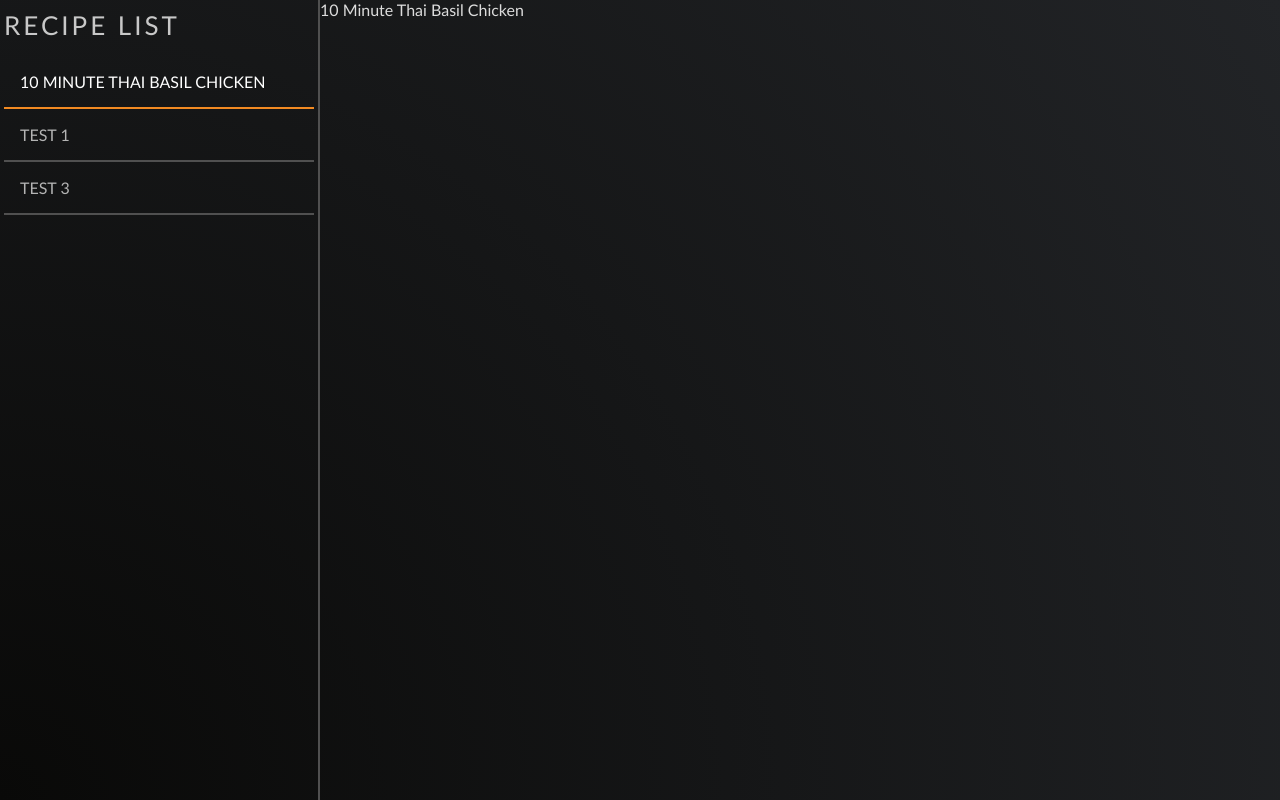
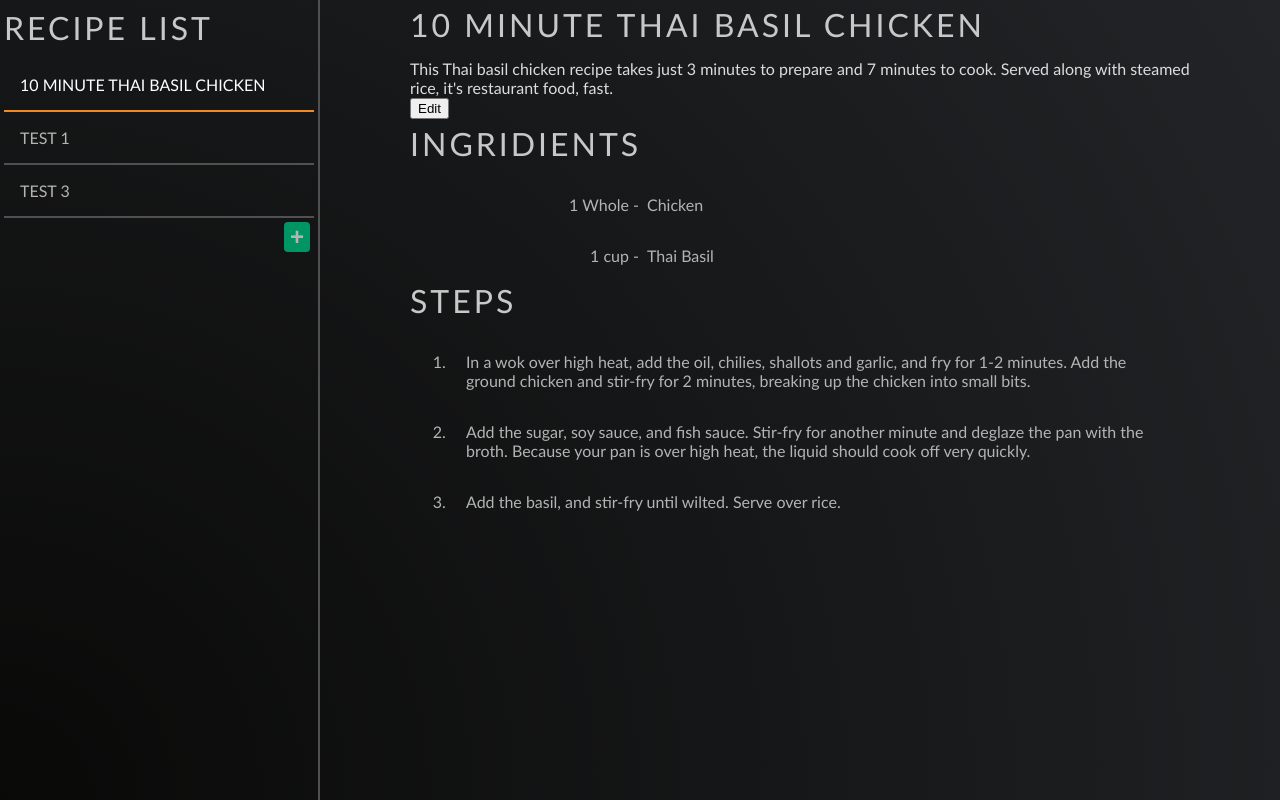
Before and after one commit to MwesterlundDev/recipe-box, a React (Create React App) app: page / in a window 1280 px wide. Both pictures are taken after a click on the element "10 MINUTE THAI BASIL CHICKEN". Built offline with nearby package versions, Linux system fonts and the light colour scheme; the HTML template or start-up script is replaced by a standard one.

Commit message:
add ingridients and steps to viewer, add new form start

```diff
--- a/src/App.js
+++ b/src/App.js
@@ -5,6 +5,9 @@ import Viewer from "./Viewer"
 
 class App extends Component {
 
+
+    // a couple things to add...
+    // maybe add a grouping for a recipe ingridients and steps
     state = {
         recipes: [
             {
@@ -14,11 +17,11 @@ class App extends Component {
                 ingridients: [
                     {
                         size: "1 Whole",
-                        ingrident: "Chicken"
+                        ingridient: "Chicken"
                     },
                     {
                         size: "1 cup",
-                        ingrident: "Thai Basil"
+                        ingridient: "Thai Basil"
                     }
                 ],
                 steps: [
@@ -34,11 +37,11 @@ class App extends Component {
                 ingridients: [
                     {
                         size: "1 Whole",
-                        ingrident: "Chicken"
+                        ingridient: "Chicken"
                     },
                     {
                         size: "1 cup",
-                        ingrident: "Thai Basil"
+                        ingridient: "Thai Basil"
                     }
                 ],
                 steps: [
@@ -55,19 +58,19 @@ class App extends Component {
                 ingridients: [
                     {
                         size: "1 Whole",
-                        ingrident: "Chicken"
+                        ingridient: "Chicken"
                     },
                     {
                         size: "1 cup",
-                        ingrident: "Thai Basil"
+                        ingridient: "Thai Basil"
                     },
                     {
                         size: "1 clove",
-                        ingrident: "Thing 1"
+                        ingridient: "Thing 1"
                     },
                     {
                         size: "1 teaspoon",
-                        ingrident: "Awesome Sauce"
+                        ingridient: "Awesome Sauce"
                     }
                 ],
                 steps: [
@@ -81,6 +84,7 @@ class App extends Component {
             }
         ],
         selectedRecipe: null,
+        isAddNew: false,
     }
 
     handleSelect = recipe => {
@@ -99,12 +103,26 @@ class App extends Component {
 
     }
 
+    addNew = () => {
+
+        if (!this.state.isAddNew) {
+            console.log("App.addNew")
+            const isAddNew = true;
+            this.setState({isAddNew})
+        }
+    }
+
     render() {
-        const { recipes, selectedRecipe } = this.state // the { property } gets the thing with that property
+        const { recipes, selectedRecipe, isAddNew } = this.state // the { property } gets the thing with that property
         return (
             <div className="container">
-                <RecipeList recipes={recipes} selectedRecipe={selectedRecipe} handleSelect={this.handleSelect}/>
-                <Viewer selectedRecipe={selectedRecipe}/>
+                <RecipeList
+                    recipes={recipes}
+                    selectedRecipe={selectedRecipe}
+                    handleSelect={this.handleSelect}
+                    isAddNew={isAddNew}
+                    addNew={this.addNew}/>
+                <Viewer selectedRecipe={selectedRecipe} isAddNew={isAddNew}/>
             </div>
         )
 
--- /dev/null
+++ b/src/IngredientList.js
@@ -0,0 +1,37 @@
+import React, { Component } from 'react'
+
+const RecipeIngridientRows = props => {
+
+    const rows = props.ingridients.map((ing, index) => {
+
+        return (
+            <li key={"recipe-ingridient-row-" + index} className="recipe-ingridient-row" title={ing.ingridient}>
+                <div className="recipe-ingridient-row-size">{ing.size} - </div>
+                <div className="recipe-ingridient-row-ingridient">{ing.ingridient}</div>
+            </li>
+        )
+    })
+
+    return rows
+
+}
+
+class RecipeIngridientList extends Component {
+
+
+    render() {
+        const { ingridients } = this.props
+
+        return (
+            <div id="recipe-ingridients">
+                <div className="recipe-title">Ingridients</div>
+                <ul>
+                    <RecipeIngridientRows ingridients={ingridients} />
+                </ul>
+            </div>
+        )
+    }
+
+}
+
+export default RecipeIngridientList
--- /dev/null
+++ b/src/RecipeEditForm.js
@@ -0,0 +1,77 @@
+import React, { Component } from 'react'
+
+const Header = props => {
+    const { title, description, save, cancel, handleChange } = props
+
+    return (
+        <div className="recipe-viewer-header">
+            <div className="recipe-form-row">
+                <div className="recipe-form-row-label">Title: </div>
+                <input type="text" name="title" value={title} placeholder="Enter Title" className="recipe-form-text-input" onChange={handleChange} />
+            </div>
+            <div className="recipe-form-row">
+                <div className="recipe-form-row-label">Description: </div>
+                <textarea rows="5" name="description" value={description} placeholder="Enter Description" className="recipe-form-text-area" onChange={handleChange}/>
+            </div>
+            <div className="recipe-vewier-controls">
+                <input type="button" value="Save" className="recipe-save-button" onClick={save} />
+                <input type="button" value="Cancel" className="recipe-cancel-button" onClick={cancel} />
+            </div>
+        </div>
+    )
+}
+
+class RecipeEditForm extends Component {
+
+    constructor(props) {
+        super(props)
+
+        console.log("RecipeEditForm.constructor.props", props)
+
+        this.initialState = {
+            title: '',
+            description: '',
+            ingridients: [],
+            steps: []
+        }
+
+        // this.onSave = props.onSave();
+        // this.onCancel = props.onCancel();
+
+        this.state = this.initialState
+    }
+
+    save = () => {
+        console.log("SAVE THIS: ", this.state)
+    }
+
+    cancel = () => {
+        console.log("CANCEL THIS: ", this.state)
+    }
+
+    handleChange = event => {
+        const { name, value } = event.target
+
+        this.setState({
+            [name]: value,
+        })
+    }
+
+    render() {
+        const { title, description, ingridients, steps } = this.state
+
+        return (
+            <form className="recipe-viewer-form">
+                <div className="recipe-title">Add New Recipe</div>
+                <Header title={title}
+                    description={description}
+                    save={this.save}
+                    cancel={this.cancel}
+                    handleChange={this.handleChange}/>
+            </form>
+        )
+    }
+
+}
+
+export default RecipeEditForm
--- a/src/RecipeList.js
+++ b/src/RecipeList.js
@@ -7,7 +7,7 @@ const RecipeRows = props => {
             selected = (props.selectedRecipe.id && recipe.id === props.selectedRecipe.id) ? "selected" : ""
         }
         return (
-            <div className={"recipe-list-row "  + selected} title={recipe.description} onClick={() => props.handleSelect(recipe)}>
+            <div key={"recipe-row-" + index} className={"recipe-list-row "  + selected} title={recipe.description} onClick={() => props.handleSelect(recipe)}>
                 {recipe.title}
             </div>
         )
@@ -16,14 +16,25 @@ const RecipeRows = props => {
     return rows;
 }
 
+const RecipeListControls = props => {
+    return (
+        <div id="recipe-list-controls">
+            <input type="button" className="add-button" value="+" onClick={() => props.addNew()}/>
+        </div>
+    )
+}
+
 class RecipeList extends Component {
 
     render() {
-        const { recipes, selectedRecipe, handleSelect } = this.props;
+        const { recipes, selectedRecipe, handleSelect, isAddNew, addNew } = this.props;
         return (
             <div className="recipe-list">
                 <div className="recipe-list-header">Recipe List</div>
-                <RecipeRows recipes={recipes} selectedRecipe={selectedRecipe} handleSelect={handleSelect} />
+                <div id="recipe-list-wrapper">
+                    <RecipeRows recipes={recipes} selectedRecipe={selectedRecipe} handleSelect={handleSelect} />
+                </div>
+                <RecipeListControls isAddNew={isAddNew} addNew={addNew} />
             </div>
         )
     }
--- /dev/null
+++ b/src/StepList.js
@@ -0,0 +1,36 @@
+import React, { Component } from 'react'
+
+const RecipeStepRows = props => {
+
+    const rows = props.steps.map((step, index) => {
+
+        return (
+            <li key={"recipe-step-row-" + index} className="recipe-step-row" title={step}>
+                {step}
+            </li>
+        )
+    })
+
+    return rows
+
+}
+
+class RecipeStepList extends Component {
+
+
+    render() {
+        const { steps } = this.props
+
+        return (
+            <div id="recipe-steps">
+                <div className="recipe-title">Steps</div>
+                <ol>
+                    <RecipeStepRows steps={steps} />
+                </ol>
+            </div>
+        )
+    }
+
+}
+
+export default RecipeStepList
--- a/src/Viewer.js
+++ b/src/Viewer.js
@@ -1,18 +1,25 @@
 import React, { Component } from 'react'
+import RecipeStepList from './StepList'
+import RecipeIngridientList from './IngredientList'
+import RecipeEditForm from './RecipeEditForm'
 
 const Header = props => {
-    const { selectedRecipe } = props
+    const { selectedRecipe, setEdit } = props
 
     if (selectedRecipe) {
         return (
             <div className="recipe-viewer-header">
-                <div className="recipie-title">{selectedRecipe.title}</div>
+                <div className="recipe-title">{selectedRecipe.title}</div>
+                <div className="recipe-description">{selectedRecipe.description}</div>
+                <div className="recipe-vewier-controls">
+                    <input type="button" value="Edit" className="recipe-edit-button" onClick={setEdit} />
+                </div>
             </div>
         )
     } else {
         return (
             <div className="recipe-viewer-header">
-                <div className="recipie-title">Please Select a Recipe</div>
+                <div className="recipe-title">Please Select a Recipe</div>
             </div>
         )
     }
@@ -20,12 +27,37 @@ const Header = props => {
 
 class Viewer extends Component {
 
+    state = {
+        edit: false
+    }
+
     render() {
-        const { selectedRecipe } = this.props
+        const { selectedRecipe, isAddNew } = this.props
 
-        return <div id="recipe-viewer">
-            <Header selectedRecipe={selectedRecipe} />
-        </div>
+        if (isAddNew) {
+            console.log("ADD NEW ONE!")
+            return (
+                <div className="recipe-viewer-content">
+                    <RecipeEditForm />
+                </div>
+            )
+        }
+
+        if (selectedRecipe) {
+            return (<div id="recipe-viewer">
+                <div className="recipe-viewer-content">
+                    <Header selectedRecipe={selectedRecipe} />
+                    <RecipeIngridientList ingridients={selectedRecipe.ingridients} />
+                    <RecipeStepList steps={selectedRecipe.steps} />
+                </div>
+            </div>)
+        } else {
+            return (<div id="recipe-viewer">
+            <div className="recipe-viewer-content">
+                <Header selectedRecipe={selectedRecipe} />
+            </div>
+        </div>)
+        }
     }
 }
 
--- a/src/index.css
+++ b/src/index.css
@@ -49,14 +49,47 @@ body {
 
 .recipe-list-header {
     position: relative;
-	font-size: 26px;
+	font-size: 2rem;
 	font-weight: lighter;
 	font-family: Calibri, sans-serif;
 	text-transform: uppercase;
 	color: rgb(200, 200, 200);
-	padding: 5px 0px 0px 0px;
-	margin: 0px 0px 15px 0px;
+	padding: .25rem 0 0 0;
+	margin: 0 0 .75rem 0;
 	letter-spacing: 3px;
+}
+
+#recipe-list-wrapper {
+	max-height: calc(100% - 5.25rem);
+	width: 100%;
+	position: relative;
+	float: left;
+}
+
+#recipe-list-controls {
+	height: 2rem;
+	width: 100%;
+	position: relative;
+	float: left;
+	text-align: right;
+	padding: .25rem;
+}
+
+.add-button {
+	background: rgb(0, 150, 100);
+	border: none;
+	color: rgb(180, 180, 180);
+	font-weight: bold;
+	font-size: 1.5rem;
+	border-radius: .25rem;
+}
+
+.add-button:hover {
+	color: rgb(255, 255, 255);
+}
+
+.add-button:active {
+	background: rgb(0, 200, 0)
 }
 
 .recipe-list-row {
@@ -67,7 +100,8 @@ body {
     border-bottom: 2px solid rgb(80, 80, 80);
     font-family: Calibri, sans-serif;
     text-transform: uppercase;
-    color: rgb(180, 180, 180);
+	color: rgb(180, 180, 180);
+	cursor: pointer;
 }
 
 .recipe-list-row:hover {
@@ -82,3 +116,122 @@ body {
     color: rgb(255, 255, 255);
     border-bottom:2px solid rgb(242, 138, 34);
 }
+
+#recipe-viewer {
+	position: relative;
+	float: left;
+	width: 75%;
+}
+
+.recipe-viewer-content {
+	position: relative;
+	max-width: 780px;
+	margin: auto;
+}
+
+.recipe-viewer-header {
+	width: 100%;
+}
+
+.recipe-title {
+	position: relative;
+	font-size: 2rem;
+	font-weight: lighter;
+	font-family: Calibri, sans-serif;
+	text-transform: uppercase;
+	color: rgb(200, 200, 200);
+	padding: 5px 0px 0px 0px;
+	margin: 0px 0px 15px 0px;
+	letter-spacing: 3px;
+}
+
+#recipe-steps {
+	width: 100%;
+	margin: 2rem 0rem;
+}
+
+.recipe-step-row {
+	width: 100%;
+    position: relative;
+    float: left;
+    padding: 1rem;
+    font-family: Calibri, sans-serif;
+    color: rgb(180, 180, 180);
+}
+
+#recipe-steps {
+	width: 100%;
+	margin: 2rem 0rem;
+}
+
+.recipe-ingridient-row {
+	width: 100%;
+    position: relative;
+    float: left;
+    padding: 1rem;
+    font-family: Calibri, sans-serif;
+    color: rgb(180, 180, 180);
+}
+
+ul {
+	list-style: none;
+}
+
+.recipe-ingridient-row-size {
+	width: calc(25% - .5rem);
+	margin: 0 .25rem;
+	position: relative;
+	float: left;
+	text-align: right;
+}
+
+.recipe-ingridient-row-ingridient {
+	width: calc(75% - .5rem);
+	margin: 0 .25rem;
+	position: relative;
+	float: left;
+}
+
+.recipe-form-row {
+	position: relative;
+	float: left;
+	width: 100%;
+	padding: .25rem;
+}
+
+.recipe-form-row-label {
+	width: calc(25% - .5rem);
+	position: relative;
+	float: left;
+	font-size: 1.5rem;
+	text-transform: uppercase;
+	font-family: Calibri, sans-serif;
+	color: rgb(180, 180, 180);
+	letter-spacing: 3px;
+}
+
+.recipe-form-text-input {
+	width: calc(75% - .5rem);
+	position: relative;
+	float: left;
+	font-family: Calibri, sans-serif;
+	color: rgb(220, 220, 220);
+	background: none;
+	border: none;
+	border-bottom: 1px solid rgb(80, 80, 80);
+	height: 1.5rem;
+}
+
+.recipe-form-text-area {
+	width: 100%;
+	position: relative;
+	float: left;
+	font-family: Calibri, sans-serif;
+	color: rgb(220, 220, 220);
+	background: none;
+	border: none;
+	border-bottom: 1px solid rgb(80, 80, 80);
+	resize: none;
+}
+
+/*  Add media queries here? **/
```
